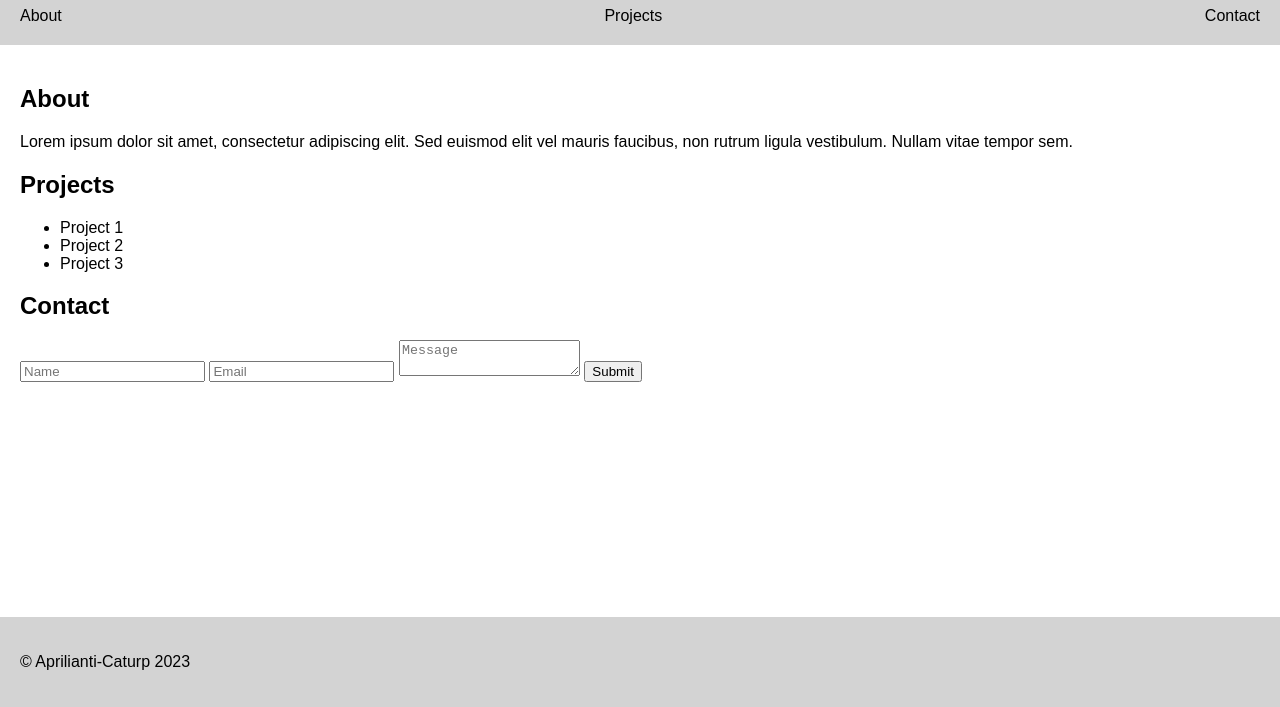
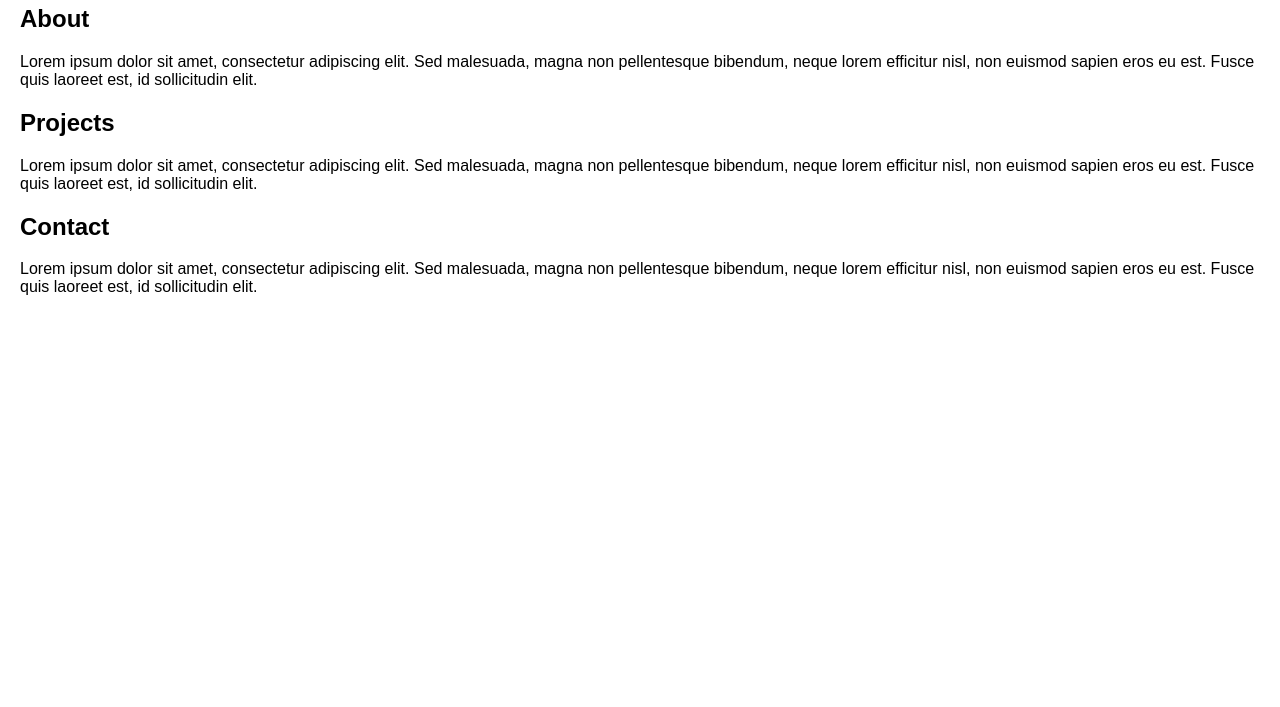
Before and after one commit to aprilianticp/aprilianti-caturp.github.io, a plain HTML site: page index.html in a window 1280 px wide. Shown: the part 93-800 px from the top of the page. Drawn offline with Linux system fonts and the light colour scheme.

Commit message:
Update index.html

```diff
--- a/index.html
+++ b/index.html
@@ -2,46 +2,32 @@
 <html>
   <head>
     <meta charset="UTF-8">
-    <title>Aprilianti-Caturp</title>
-    <link rel="stylesheet" type="text/css" href="style.css">
-    <script src="script.js"></script>
+    <meta name="viewport" content="width=device-width, initial-scale=1.0">
+    <link rel="stylesheet" href="style.css">
+    <title>Aprilianti-caturp.github.io</title>
   </head>
   <body>
     <header>
-      <h1>Aprilianti-Caturp</h1>
       <nav>
-        <ul>
-          <li><a href="#about">About</a></li>
-          <li><a href="#projects">Projects</a></li>
-          <li><a href="#contact">Contact</a></li>
-        </ul>
+        <a href="#about">About</a>
+        <a href="#projects">Projects</a>
+        <a href="#contact">Contact</a>
       </nav>
     </header>
     <main>
       <section id="about">
         <h2>About</h2>
-        <p>Lorem ipsum dolor sit amet, consectetur adipiscing elit. Sed euismod elit vel mauris faucibus, non rutrum ligula vestibulum. Nullam vitae tempor sem.</p>
+        <p>Lorem ipsum dolor sit amet, consectetur adipiscing elit. Sed malesuada, magna non pellentesque bibendum, neque lorem efficitur nisl, non euismod sapien eros eu est. Fusce quis laoreet est, id sollicitudin elit.</p>
       </section>
       <section id="projects">
         <h2>Projects</h2>
-        <ul>
-          <li>Project 1</li>
-          <li>Project 2</li>
-          <li>Project 3</li>
-        </ul>
+        <p>Lorem ipsum dolor sit amet, consectetur adipiscing elit. Sed malesuada, magna non pellentesque bibendum, neque lorem efficitur nisl, non euismod sapien eros eu est. Fusce quis laoreet est, id sollicitudin elit.</p>
       </section>
       <section id="contact">
         <h2>Contact</h2>
-        <form>
-          <input type="text" placeholder="Name">
-          <input type="email" placeholder="Email">
-          <textarea placeholder="Message"></textarea>
-          <button type="submit">Submit</button>
-        </form>
+        <p>Lorem ipsum dolor sit amet, consectetur adipiscing elit. Sed malesuada, magna non pellentesque bibendum, neque lorem efficitur nisl, non euismod sapien eros eu est. Fusce quis laoreet est, id sollicitudin elit.</p>
       </section>
     </main>
-    <footer>
-      <p>&copy; Aprilianti-Caturp 2023</p>
-    </footer>
+    <script src="script.js"></script>
   </body>
 </html>
```
